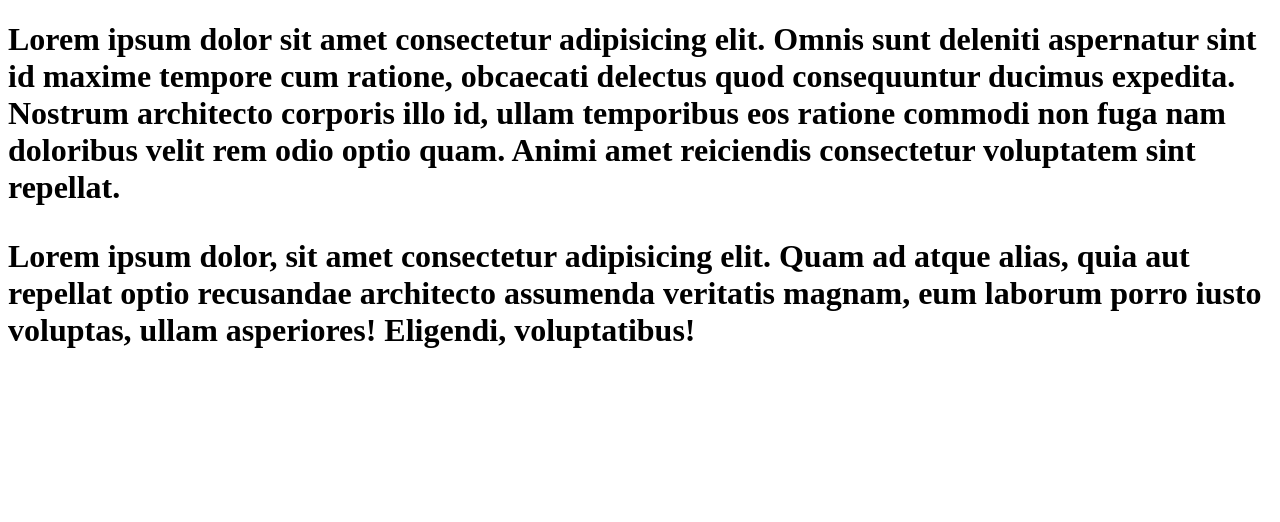
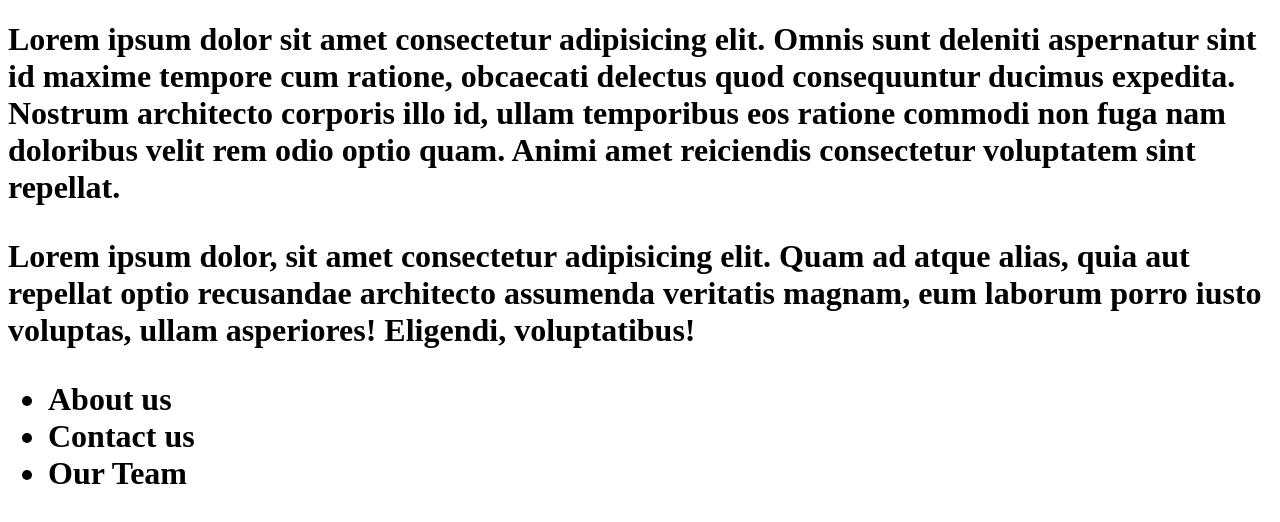
Before and after one commit to Nomesh25/LearningGit, a plain HTML site: page index.html in a window 1280 px wide. Drawn offline with Linux system fonts and the light colour scheme.

Commit message:
Add a list

```diff
--- a/index.html
+++ b/index.html
@@ -17,6 +17,11 @@
         alias, quia aut repellat optio recusandae architecto assumenda veritatis
         magnam, eum laborum porro iusto voluptas, ullam asperiores! Eligendi,
         voluptatibus!
+        <ul>
+            <li>About us</li>
+            <li>Contact us</li>
+            <li>Our Team</li>
+        </ul>
       </p>
     </h1>
   </body>
```
